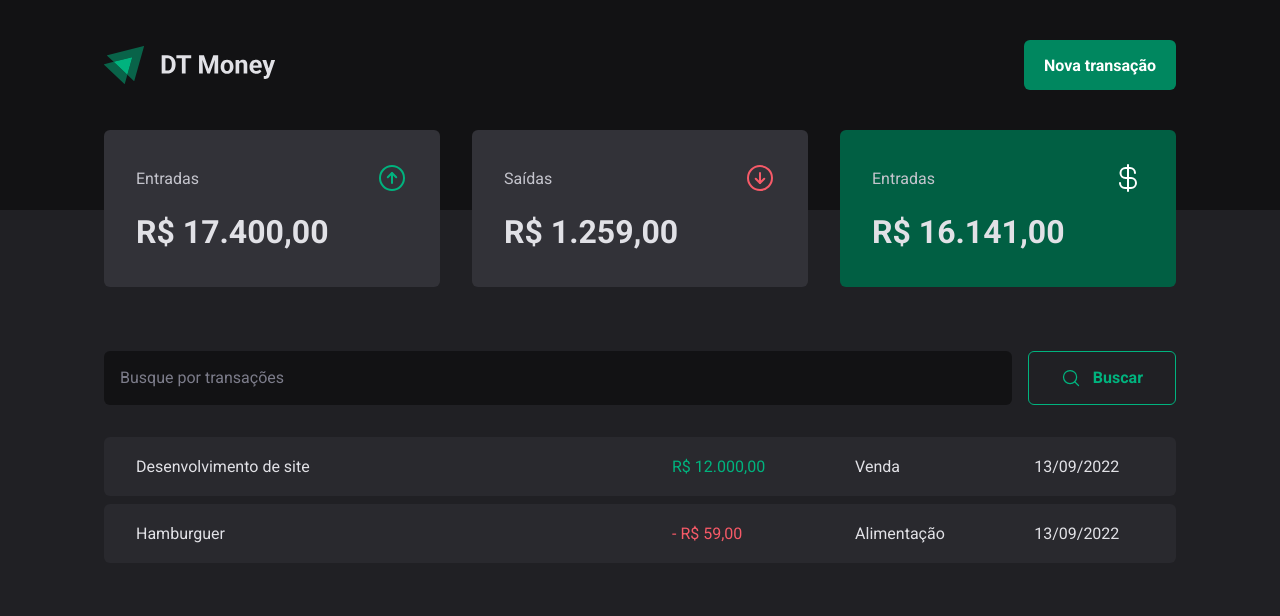
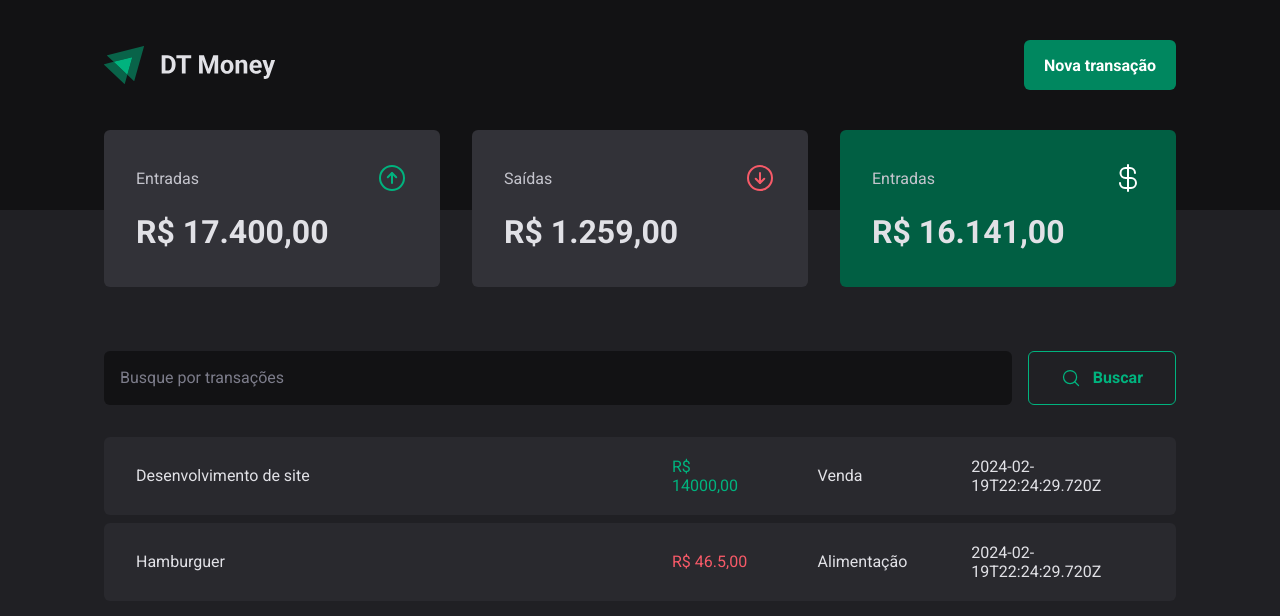
Before and after one commit to Dex64ter/DT-Money, a React (Vite) app: page / in a window 1280 px wide. Shown: the top 616 px of the page. Built offline with nearby package versions, Linux system fonts and the light colour scheme; data requests are answered from the project's data file.

Commit message:
Realização requisição HTTP

```diff
--- a/package.json
+++ b/package.json
@@ -13,6 +13,7 @@
   "dependencies": {
     "@radix-ui/react-dialog": "^1.0.5",
     "@radix-ui/react-radio-group": "^1.1.3",
+    "date-fns": "^3.3.1",
     "phosphor-react": "^1.4.1",
     "react": "^18.2.0",
     "react-dom": "^18.2.0",
--- a/src/pages/Transactions/index.tsx
+++ b/src/pages/Transactions/index.tsx
@@ -1,9 +1,32 @@
+import { useEffect, useState } from "react";
 import { Header } from "../../components/Header";
 import { SearchForm } from "../../components/SearchForm";
 import { Summary } from "../../components/Summary";
 import { PriceHighlight, TransactionsContainer, TransactionsTable } from "./styles";
 
+interface Transaction {
+  id: number;
+  description: string;
+  type: "income" | "outcome";
+  price: number;
+  category: string;
+  createdAt: string;
+}
+
 export function Transactions() {
+  const [transactions, setTransactions] = useState<Transaction[]>([])
+
+  async function loadTransactions() {
+    const response = await fetch('http://localhost:3000/transactions')
+    const data = await response.json();
+
+    setTransactions(data)
+  }
+
+  useEffect(() => {
+    loadTransactions()
+  }, [])
+
   return (
     <div>
       <Header />
@@ -12,26 +35,22 @@
         <SearchForm/>
         <TransactionsTable>
           <tbody>
-            <tr>
-              <td width='50%'>Desenvolvimento de site</td>
-              <td>
-                <PriceHighlight variant="income">
-                  R$ 12.000,00
-                </PriceHighlight>
-              </td>
-              <td>Venda</td>
-              <td>13/09/2022</td>
-            </tr>
-            <tr>
-              <td width='50%'>Hamburguer</td>
-              <td>
-                <PriceHighlight variant="outcome">
-                  - R$ 59,00
-                </PriceHighlight>
-              </td>
-              <td>Alimentação</td>
-              <td>13/09/2022</td>
-            </tr>
+            {
+              transactions.map((transaction) => {
+                return (
+                  <tr key={transaction.id}>
+                    <td width='50%'>{transaction.description}</td>
+                    <td>
+                      <PriceHighlight variant={transaction.type}>
+                        R$ {transaction.price},00
+                      </PriceHighlight>
+                    </td>
+                    <td>{transaction.category}</td>
+                    <td>{transaction.createdAt}</td>
+                  </tr>
+                )
+              })
+            }
           </tbody>
         </TransactionsTable>
       </TransactionsContainer>
```
Also changed, not shown: 1 other file (tests, documents, lock files or other folders).
